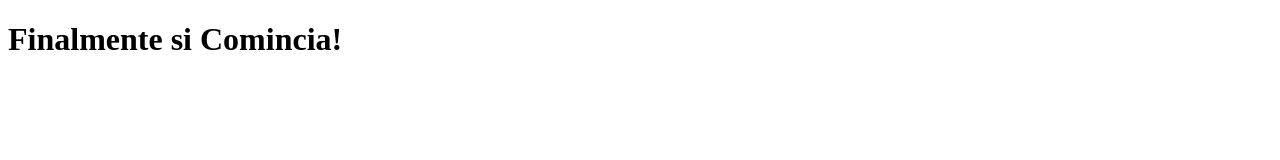
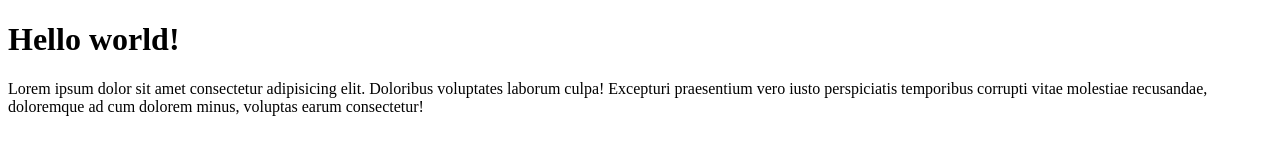
Before and after one commit to BaccanoB/htmlcss-hello, a plain HTML site: page index.html in a window 1280 px wide. Drawn offline with Linux system fonts and the light colour scheme.

Commit message:
inserimento paragrafo

```diff
--- a/index.html
+++ b/index.html
@@ -7,7 +7,10 @@
     <title>Hello world</title>
 </head>
 <body>
-    <h1>Finalmente si Comincia!</h1>
+    <h1>Hello world!</h1>
+    <p>Lorem ipsum dolor sit amet consectetur adipisicing elit. Doloribus voluptates laborum culpa! Excepturi praesentium vero iusto perspiciatis temporibus corrupti vitae molestiae recusandae, doloremque ad cum dolorem minus, voluptas earum consectetur!</p>
+
+
 
 </body>
 </html>
```
